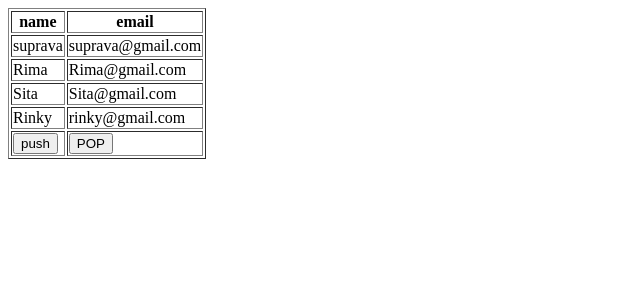
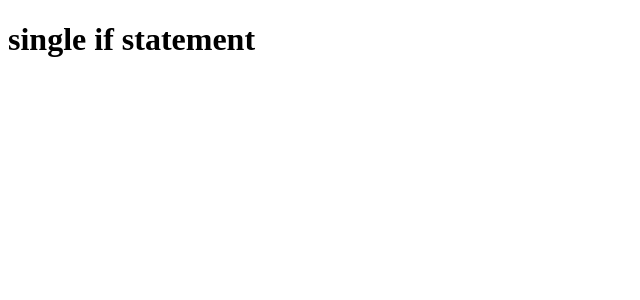
Before and after one commit to suprava16/REACT_SESSION_4, a React (Create React App) app: page / in a window 1280 px wide. Shown: the top 300 px of the page, without its empty margins (0-640 px from the left). Built offline with nearby package versions, Linux system fonts and the light colour scheme.

Commit message:
conditonal rendering statement

```diff
--- a/src/App.js
+++ b/src/App.js
@@ -7,6 +7,7 @@ import ChangeEvent from "./Components/State/ChangeEvent"
 import Add from "./Components/State/Add"
 import Array from "./Components/Array/Array"
 import ArrayOfObjects from "./Components/Array/ArrayOfObjects"
+import ConditionalRendering from "./Components/ConditionalRendering/ConditionalRendering"
 class App extends React.Component {
   render() {
     return (
@@ -21,7 +22,8 @@ class App extends React.Component {
           {/* <ChangeEvent/> */}
           {/* <Add/> */}
           {/* <Array/> */}
-          <ArrayOfObjects/>
+          {/* <ArrayOfObjects/> */}
+          <ConditionalRendering/>
       </>
     )
   }
--- /dev/null
+++ b/src/Components/ConditionalRendering/ConditionalRendering.js
@@ -0,0 +1,34 @@
+import React from "react"
+
+export default class ConditionalRendering extends React.Component{
+  constructor(){
+    super();
+    this.state={
+      isLoggedIn:false,
+      input_text:""
+    }
+  }
+  handleChange=(event)=>{
+    this.setState({
+        input_text:event.target.value
+    })
+  }
+  render(){
+    // if(this.state.isLoggedIn===true){
+    //   return <h1>if statement</h1>
+    // }
+    // else{
+    //   return <h1>else statement</h1>
+    // }
+    return(
+      <div>
+        {/* {this.state.isLoggedIn===true?<h1>heading</h1>:<h2>Else part</h2>}
+        <input type="text" onChange={this.handleChange}/>
+        <button disabled={this.state.input_text===""?true:false}>Add</button> */}
+        {this.state.isLoggedIn===false &&
+        <h1>single if statement</h1>}
+
+      </div>
+    )
+  }
+}
```
